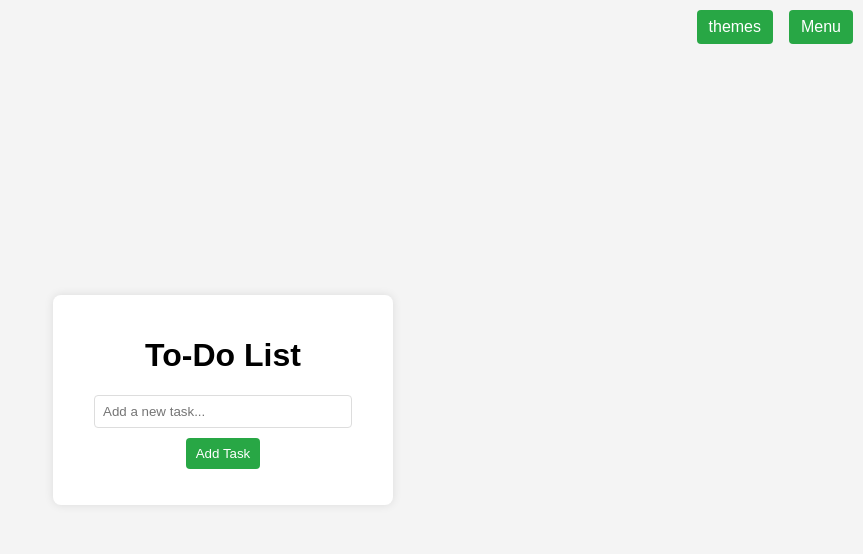
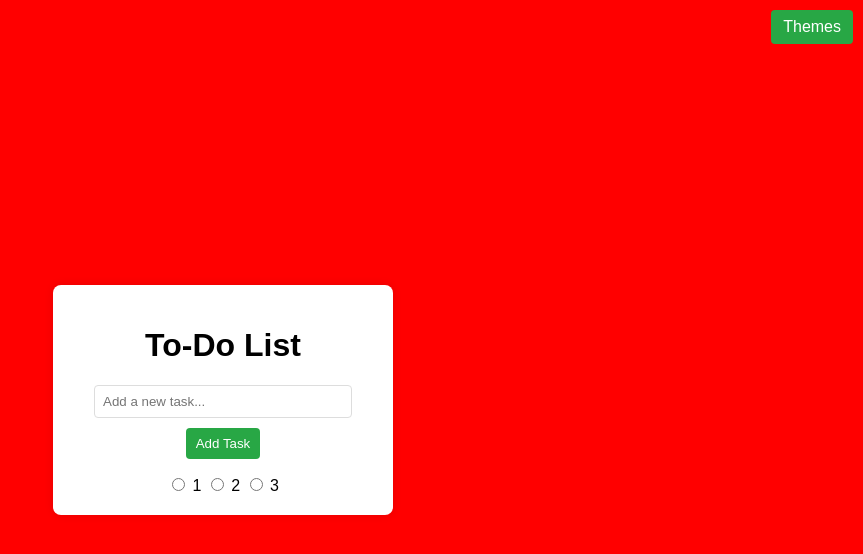
Before and after one commit to A-VAFAEE/To-Do-List-javascript, a plain HTML site: page one.html in a window 1280 px wide. Shown: the whole page, without its empty margins (417-1280 px from the left). Drawn offline with Linux system fonts and the light colour scheme.

Commit message:
Update one.html

```diff
--- a/one.html
+++ b/one.html
@@ -8,15 +8,18 @@
   <link rel="stylesheet" href="styles.css">
 </head>
 
-<body>
-  <div><button id="themeButton">themes</button></div>
+<body id="theme1">
     <div class="upperRight">
       <div class="dropdown">
-        <button class="dropbtn">Menu</button>
+        <button class="dropbtn">Themes</button>
         <div class="dropdown-content">
-          <a href="one.html">Home</a>
-          <a href="two.html">theme</a>
-          <a href="three.html">dunno</a>
+          <a href="one.html">Dark</a>
+          <a href="two.html">Light</a>
+          <a href="three.html">Study</a>
+          <a href="four.html">Vacation</a>
+          <a href="five.html">Finance</a>
+          <a href="six.html">Work</a>
+          <a href="seven.html">chores</a>
         </div>
       </div>
     </div>
@@ -25,6 +28,14 @@
     <input type="text" id="todo-input" placeholder="Add a new task...">
     <button id="add-button">Add Task</button>
     <ul id="todo-list"></ul>
+    <div class="mnm"><input type="radio" id="age1" name="age">
+      <label for="age1">1</label>
+      <input type="radio" id="age2" name="age">
+      <label for="age2">2</label>
+      <input type="radio" id="age3" name="age">
+      <label for="age3">3</label>
+      </div>
+</div>
   </div>
   <script src="script.js"></script>
 </body>
```
